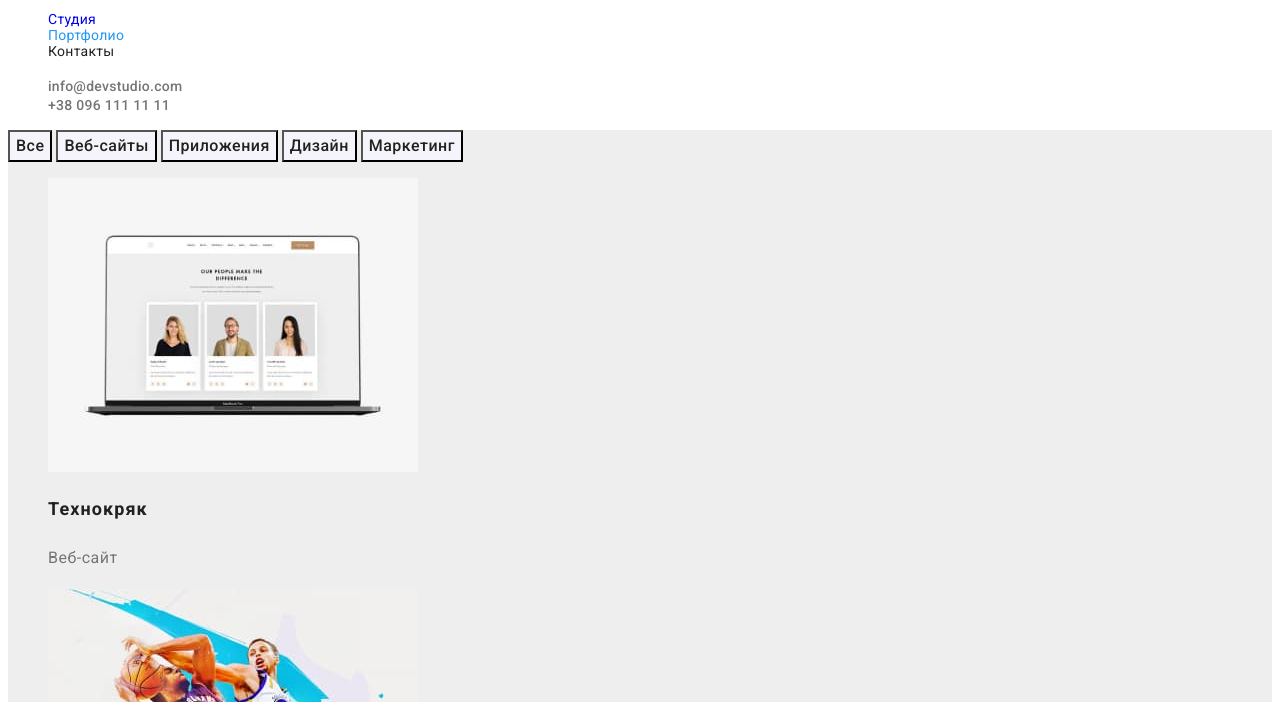
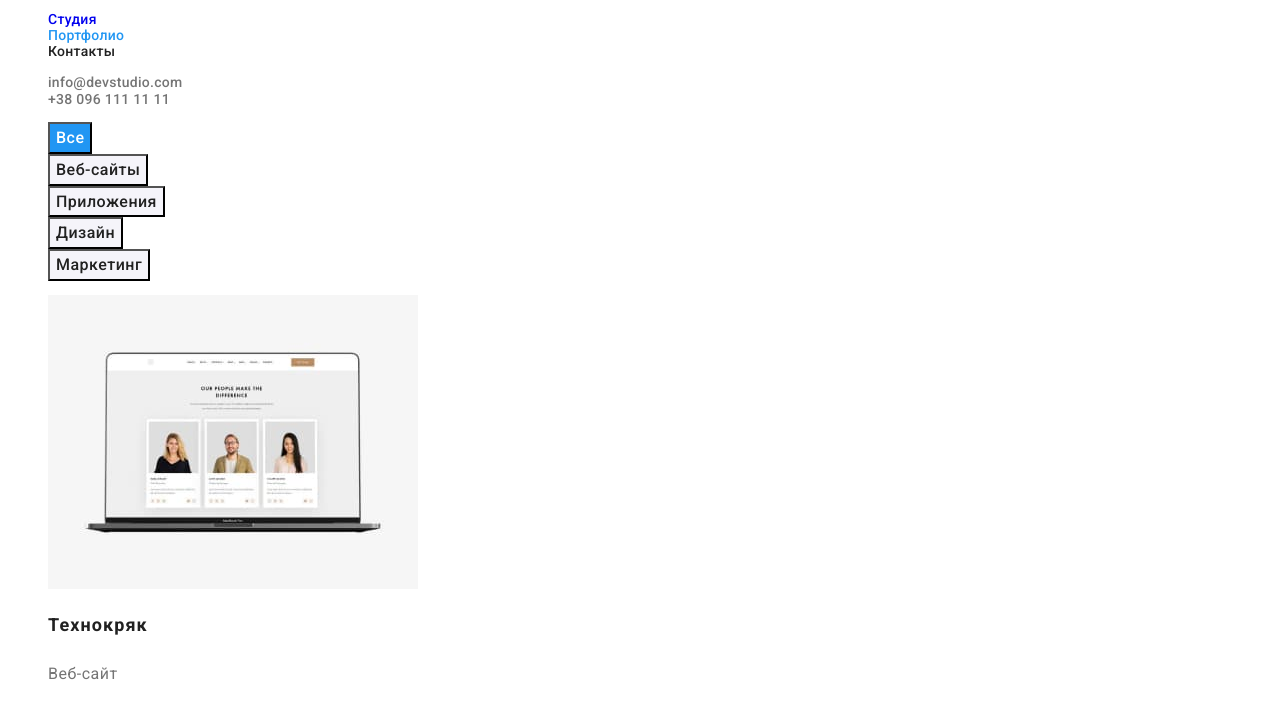
Before and after one commit to GannaKov/goit-markup-hw-02, a plain HTML site: page portfolio.html in a window 1280 px wide. Shown: the part 41-743 px from the top of the page. Drawn offline with Linux system fonts and the light colour scheme.

Commit message:
Исправление ошибок

```diff
--- a/css/styles.css
+++ b/css/styles.css
@@ -8,8 +8,8 @@
   --btn-background: rgba(33, 150, 243, 1);
 }
 body {
-  background-color: rgba(255, 255, 255, 1);
-
+  background-color: #ffffff;
+  font-size: 14px;
   font-family: "Roboto", "Verdana", "Tahoma", sans-serif;
 }
 
@@ -34,7 +34,7 @@ body {
 
 .header-list {
   color: rgba(33, 33, 33, 1);
-  font-size: 14px;
+  font-weight: 500;
   line-height: 1.14;
   letter-spacing: 0.02em;
 }
@@ -47,14 +47,15 @@ body {
   color: var(--link-hover);
 }
 .header-list .link:focus,
-.header-list .link:hover {
+.header-list .link:hover,
+.header-contacts .link:focus,
+.header-contacts .link:hover {
   color: var(--link-hover);
 }
 
 .header-contacts .link {
   color: rgba(117, 117, 117, 1);
   font-weight: 500;
-  font-size: 14px;
   line-height: 1.14;
   letter-spacing: 0.02em;
 }
@@ -66,17 +67,11 @@ body {
   color: rgba(117, 117, 117, 1);
 }
 
-.header-contacts .link:focus,
-.header-contacts .link:hover {
-  color: var(--link-hover);
+/* ------- HERO ------*/
+.hero {
+  background-color: var(--hero-footer-color);
 }
-
-/* ------- HERO ------*/
 .hero-title {
-  color: rgba(255, 255, 255, 1);
-
-  background-color: var(--hero-footer-color);
-
   font-weight: 900;
   font-size: 44px;
   line-height: 1.36;
@@ -125,14 +120,12 @@ body {
 /*--------------------------*/
 .qualities-sec-title {
   color: var(--sec-title-color);
-  font-size: 14px;
   line-height: 1.14;
   letter-spacing: 0.03em;
   text-transform: uppercase;
 }
 .qualities-text {
   color: var(--paragraph-text);
-  font-size: 14px;
   line-height: 1.71;
   letter-spacing: 0.03em;
 }
@@ -148,6 +141,9 @@ body {
 /* -------Блок Наша команда-------*/
 .team {
   background-color: rgba(245, 244, 250, 1);
+}
+.team-item {
+  background-color: rgba(255, 255, 255, 1);
 }
 
 .team-title {
@@ -188,7 +184,6 @@ body {
 .footer-adress {
   color: rgba(255, 255, 255, 1);
   font-style: normal;
-  font-size: 14px;
   line-height: 1.71;
   letter-spacing: 0.03em;
 }
@@ -197,7 +192,6 @@ body {
 .footer-tel {
   color: rgba(255, 255, 255, 0.6);
   font-style: normal;
-  font-size: 14px;
   line-height: 1.71;
   letter-spacing: 0.03em;
 }
@@ -212,12 +206,12 @@ body {
 
 /* ----- Portfolio ------ */
 .examples {
-  background-color: rgba(238, 238, 238, 1);
 }
 .exaples-title {
 }
 .exaples-filter {
 }
+
 .exaples-filter-btn {
   color: rgba(33, 33, 33, 1);
   background-color: rgba(245, 244, 250, 1);
@@ -231,6 +225,11 @@ body {
   letter-spacing: 0.03em;
   cursor: pointer;
 }
+.filter-first-btn {
+  color: var(--btn-fokus-text);
+
+  background-color: var(--btn-background);
+}
 .exaples-filter-btn:hover,
 .exaples-filter-btn:focus {
   color: var(--btn-fokus-text);
@@ -242,7 +241,6 @@ body {
 .list {
 }
 .exaples-list-item {
-  background-color: rgba(238, 238, 238, 1);
 }
 .exaples-link {
 }
--- a/portfolio.html
+++ b/portfolio.html
@@ -38,13 +38,16 @@
       <section  class="examples">
         <!-- Фильр -->
         <h1 class="exaples-title visually-hidden" >Примеры работ</h1>
-        <div class="exaples-filter" >
-          <button  class="exaples-filter-btn" type="button">Все</button>
-          <button  class="exaples-filter-btn" type="button">Веб-сайты</button>
-          <button  class="exaples-filter-btn" type="button">Приложения</button>
-          <button  class="exaples-filter-btn" type="button">Дизайн</button>
-          <button  class="exaples-filter-btn" type="button">Маркетинг</button>
-        </div>
+
+          <ul class="list exaples-filter">
+          <li><button  class="exaples-filter-btn filter-first-btn" type="button">Все</button></li>
+          <li><button  class="exaples-filter-btn" type="button">Веб-сайты</button></li>
+          <li><button  class="exaples-filter-btn" type="button">Приложения</button></li>
+          <li><button  class="exaples-filter-btn" type="button">Дизайн</button></li>
+          <li><button  class="exaples-filter-btn" type="button">Маркетинг</button></li>
+        </ul>
+
+
         <ul class="exaples-list list" >
           <li class="exaples-list-item" >
             <a  class="exaples-link link" href="">
```
Also changed, not shown: index.html (+1 -1 lines).
